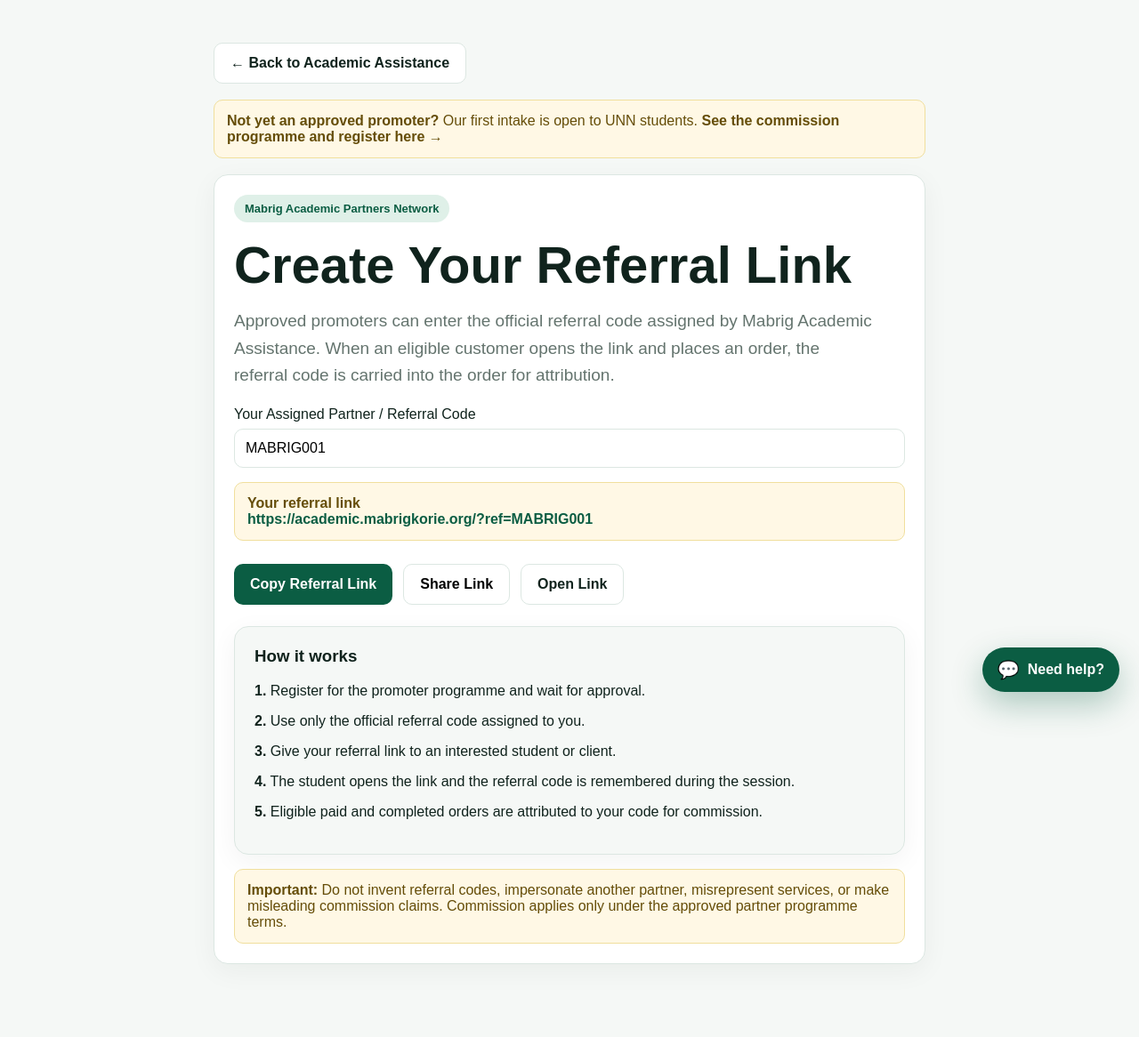
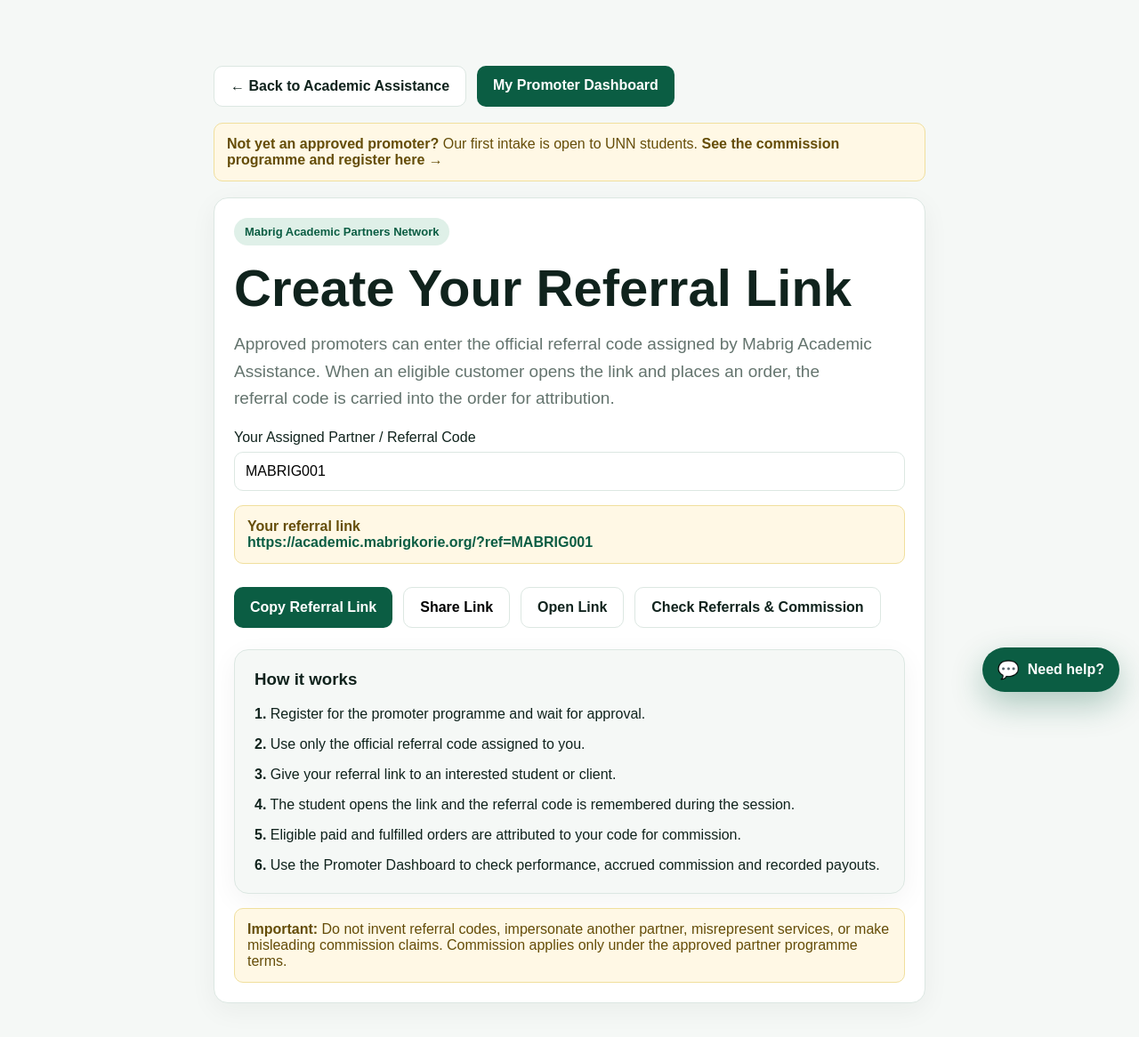
Before and after one commit to mabrig1/mabrig-academic-assistance, a Next.js app: page /partners in a window 1280 px wide. Shown: the top 1166 px of the page at 89% size. Before the commit the page ends 1132 px from the top, so only its background shows below. Built offline with nearby package versions, Linux system fonts and the light colour scheme.

Commit message:
Link referral tool to promoter dashboard

```diff
--- a/app/partners/page.tsx
+++ b/app/partners/page.tsx
@@ -28,7 +28,10 @@ export default function PartnersPage() {
   }
 
   return <main className="section"><div className="container" style={{maxWidth:800}}>
-    <a className="btn secondary" href="/">← Back to Academic Assistance</a>
+    <div className="actions">
+      <a className="btn secondary" href="/">← Back to Academic Assistance</a>
+      <a className="btn primary" href="/promoter">My Promoter Dashboard</a>
+    </div>
 
     <div className="notice" style={{marginTop:18}}>
       <strong>Not yet an approved promoter?</strong> Our first intake is open to UNN students. <a href="/recruitment"><strong>See the commission programme and register here →</strong></a>
@@ -50,6 +53,7 @@ export default function PartnersPage() {
         <button className="btn primary" onClick={copyLink}>{copied ? "✓ Link Copied" : "Copy Referral Link"}</button>
         <button className="btn secondary" onClick={shareLink}>Share Link</button>
         <a className="btn secondary" href={referralLink}>Open Link</a>
+        <a className="btn secondary" href="/promoter">Check Referrals & Commission</a>
       </div>
 
       <div className="card" style={{marginTop:24,background:"#f5f8f6"}}>
@@ -58,7 +62,8 @@ export default function PartnersPage() {
         <p><strong>2.</strong> Use only the official referral code assigned to you.</p>
         <p><strong>3.</strong> Give your referral link to an interested student or client.</p>
         <p><strong>4.</strong> The student opens the link and the referral code is remembered during the session.</p>
-        <p><strong>5.</strong> Eligible paid and completed orders are attributed to your code for commission.</p>
+        <p><strong>5.</strong> Eligible paid and fulfilled orders are attributed to your code for commission.</p>
+        <p style={{marginBottom:0}}><strong>6.</strong> Use the Promoter Dashboard to check performance, accrued commission and recorded payouts.</p>
       </div>
 
       <div className="notice" style={{marginTop:16}}>
```
